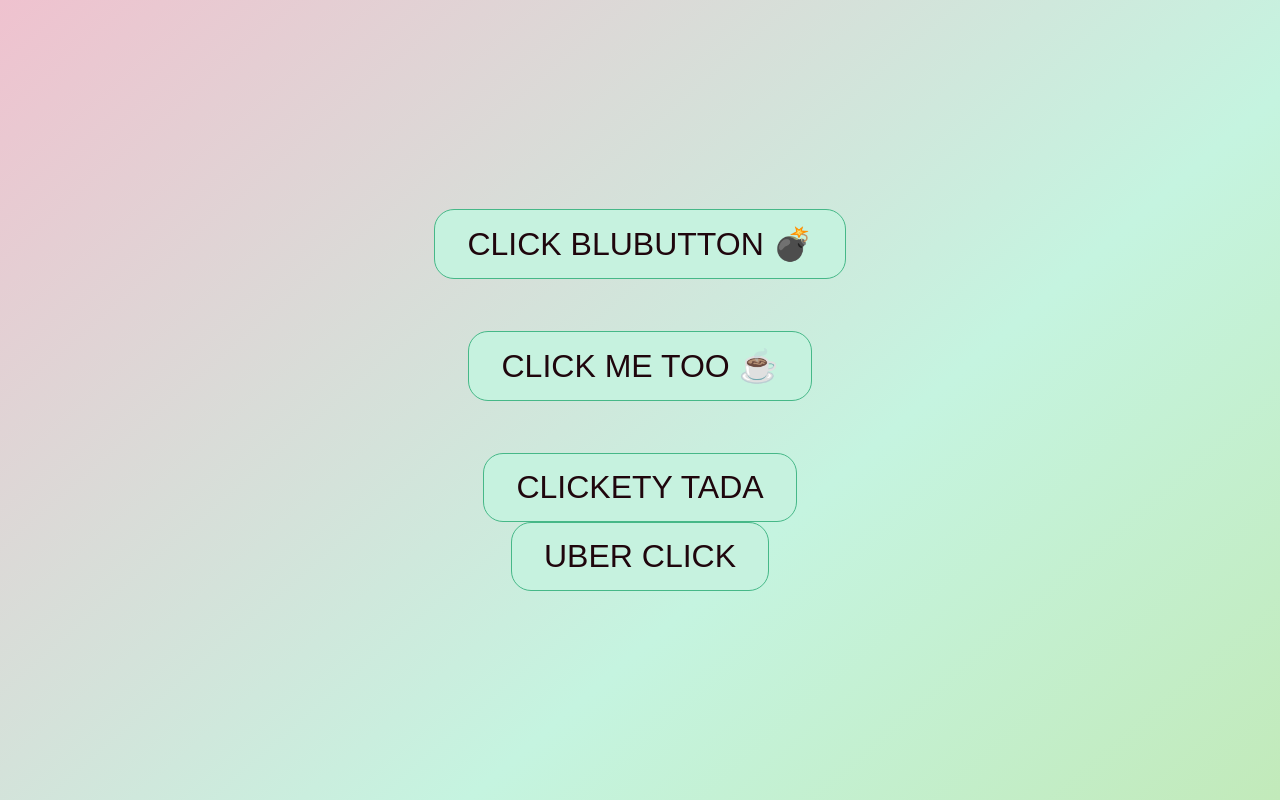
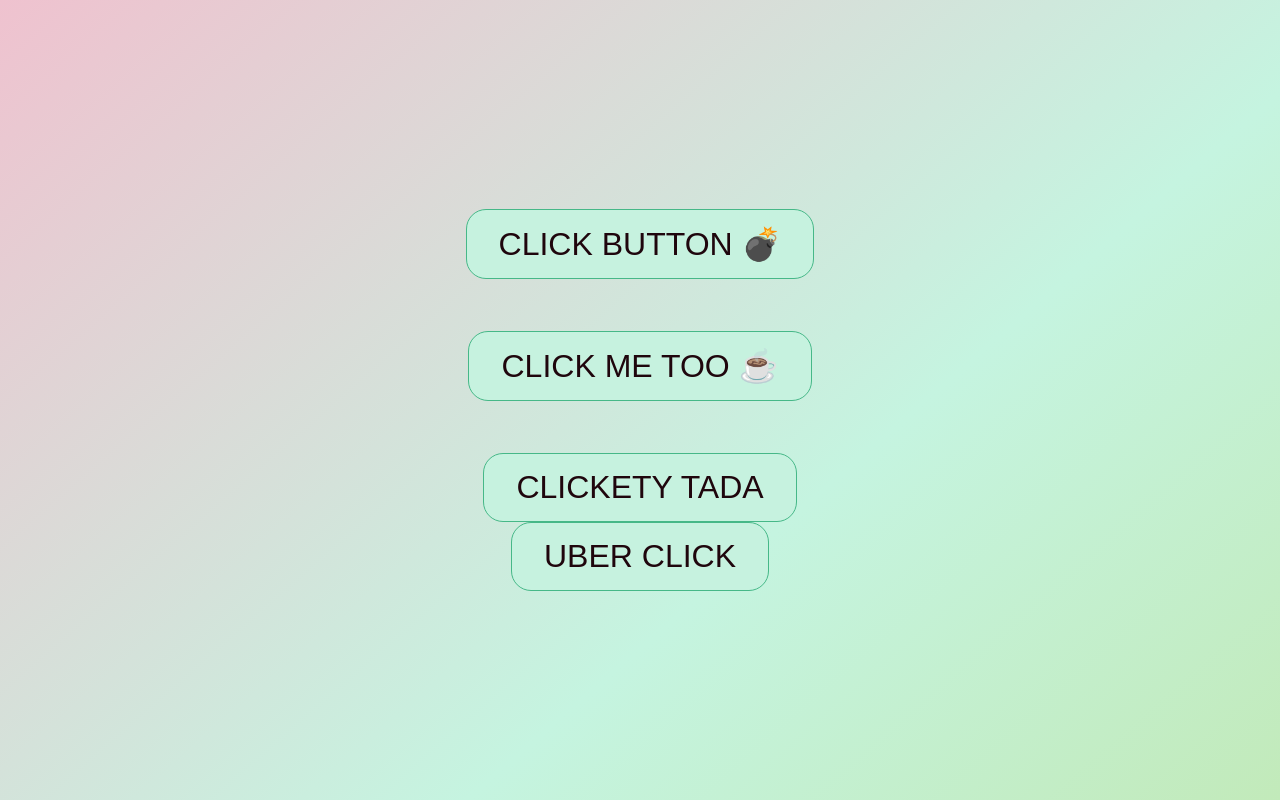
Before and after one commit to joebumbulis/button_react_2, a React (Create React App) app: page / in a window 1280 px wide. Built offline with nearby package versions, Linux system fonts and the light colour scheme.

Commit message:
fixes test

```diff
--- a/src/App.js
+++ b/src/App.js
@@ -13,7 +13,7 @@ function App() {
   const lastText = <div className="display-text">Kablow!💥😜</div>;
   const uberText = <div className="display-text">Kablow!💥😜</div>;
   const coffeeButtonTitle = 'CLICK ME TOO ☕️';
-  const bombButtonTitle = 'CLICK BLUBUTTON 💣';
+  const bombButtonTitle = 'CLICK BUTTON 💣';
   const lastButtonTitle = 'CLICKETY TADA';
   const uberDisplayText = 'UBER CLICK';
 
```
